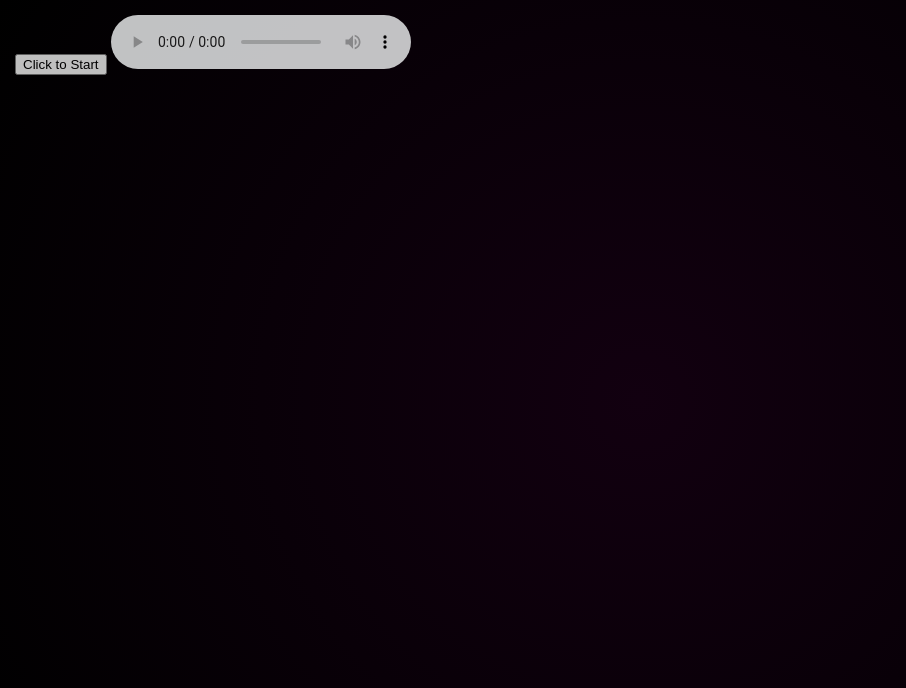
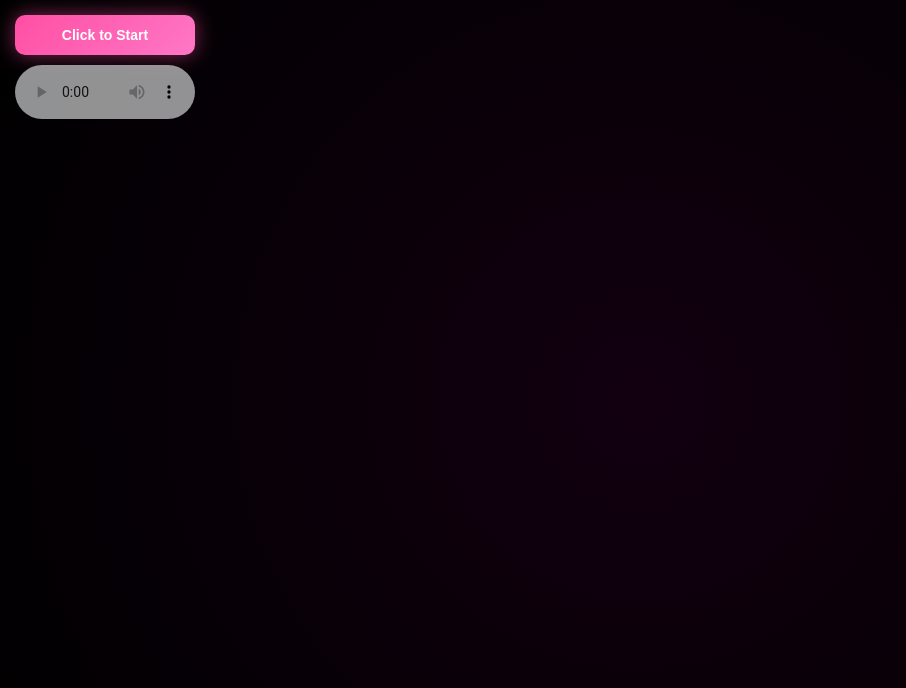
Before and after one commit to ralftamm2011/heart-visualizer, a plain HTML site: page index.html in a window 1280 px wide. Shown: the whole page, without its empty margins (0-906 px from the left). Drawn offline with Linux system fonts and the light colour scheme.

Commit message:
Update style.css

```diff
--- a/style.css
+++ b/style.css
@@ -2,20 +2,57 @@ body {
   margin: 0;
   overflow: hidden;
   background: radial-gradient(circle at center, #120010, #000);
+  font-family: Arial, sans-serif;
 }
 
+/* canvas fills screen */
 canvas {
   display: block;
 }
 
+/* UI container */
 #ui {
   position: absolute;
   top: 15px;
   left: 15px;
   z-index: 10;
-  opacity: 0.8;
+  display: flex;
+  flex-direction: column;
+  gap: 10px;
 }
 
-#ui:hover {
+/* Start button (main focus) */
+#startBtn {
+  padding: 12px 18px;
+  font-size: 14px;
+  border: none;
+  border-radius: 10px;
+  cursor: pointer;
+
+  background: linear-gradient(135deg, #ff4fa3, #ff77c6);
+  color: white;
+  font-weight: bold;
+
+  box-shadow: 0 0 20px rgba(255, 80, 170, 0.5);
+  transition: transform 0.15s ease, box-shadow 0.15s ease;
+}
+
+#startBtn:hover {
+  transform: scale(1.05);
+  box-shadow: 0 0 30px rgba(255, 80, 170, 0.8);
+}
+
+#startBtn:active {
+  transform: scale(0.98);
+}
+
+/* audio controls (hidden but still usable if you want) */
+#audio {
+  width: 180px;
+  opacity: 0.6;
+  transition: opacity 0.2s ease;
+}
+
+#audio:hover {
   opacity: 1;
 }
```
